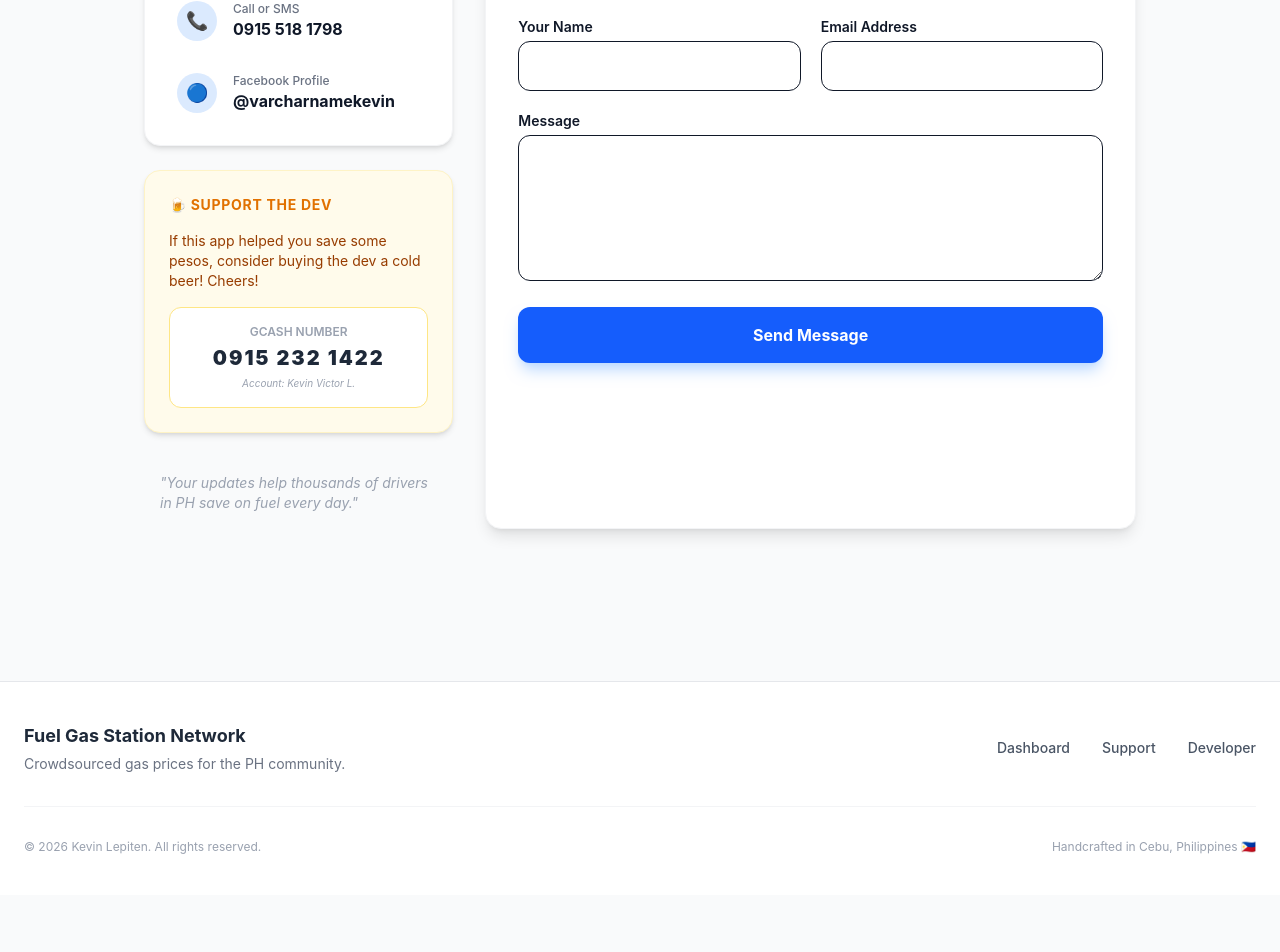
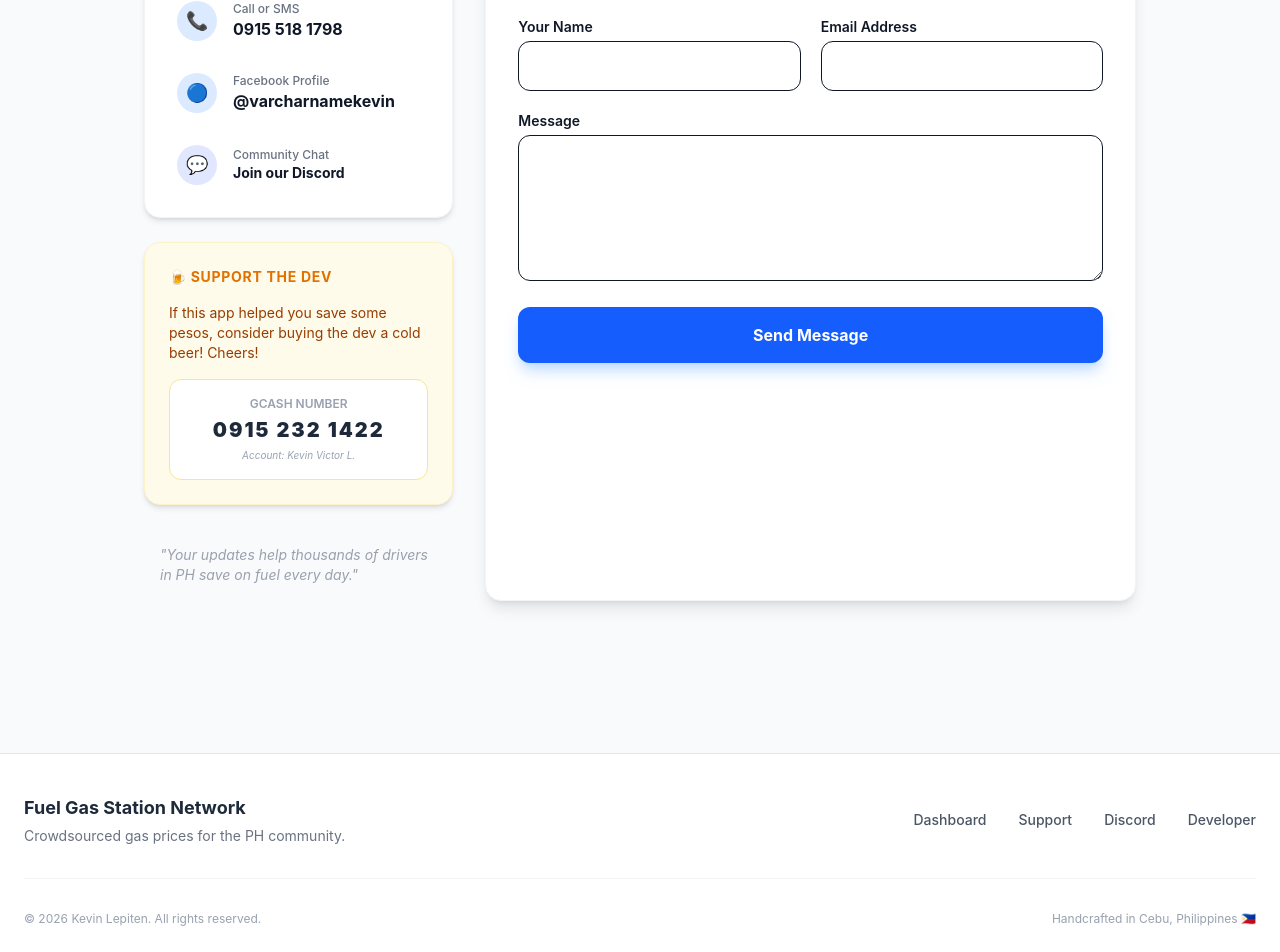
Before and after one commit to lepitenkevin/gas-network, a React (Vite) app: page /contact in a window 1280 px wide. Shown: the part 316-1268 px from the top of the page. Before the commit the page ends 1211 px from the top, so only its background shows below. Built offline with nearby package versions, Linux system fonts and the light colour scheme.

Commit message:
added a discord link

```diff
--- a/src/App.jsx
+++ b/src/App.jsx
@@ -68,9 +68,18 @@ function App() {
               </p>
             </div>
 
-              <div className="flex gap-8 text-sm font-medium text-gray-600 dark:text-gray-400">
+            <div className="flex flex-wrap justify-center gap-8 text-sm font-medium text-gray-600 dark:text-gray-400">
               <Link to="/" className="hover:text-blue-600 transition">Dashboard</Link>
               <Link to="/contact" className="hover:text-blue-600 transition">Support</Link>
+              {/* NEW: Discord Link in Footer */}
+              <a
+                href="https://discord.gg/VYH8F4RE"
+                target="_blank"
+                rel="noopener noreferrer"
+                className="hover:text-indigo-500 transition"
+              >
+                Discord
+              </a>
               <a
                 href="https://facebook.com/varcharnamekevin"
                 target="_blank"
--- a/src/pages/Contact.jsx
+++ b/src/pages/Contact.jsx
@@ -73,6 +73,15 @@ function Contact() {
                   <p className="font-bold dark:text-white group-hover:text-blue-600 transition">@varcharnamekevin</p>
                 </div>
               </a>
+
+              {/* NEW: Discord Link */}
+            <a href="https://discord.gg/VYH8F4RE" target="_blank" rel="noopener noreferrer" className="group flex items-center gap-4 hover:bg-indigo-50 dark:hover:bg-indigo-900/20 p-2 rounded-xl transition-all">
+            <div className="w-10 h-10 bg-indigo-100 dark:bg-indigo-900 flex items-center justify-center rounded-full text-indigo-600 dark:text-indigo-400 text-lg">💬</div>
+            <div>
+                <p className="text-xs text-gray-500 font-medium">Community Chat</p>
+                <p className="font-bold dark:text-white group-hover:text-indigo-600 transition text-sm">Join our Discord</p>
+            </div>
+            </a>
             </div>
           </div>
 
```
Lines whose indentation alone changed are shown as unchanged.
